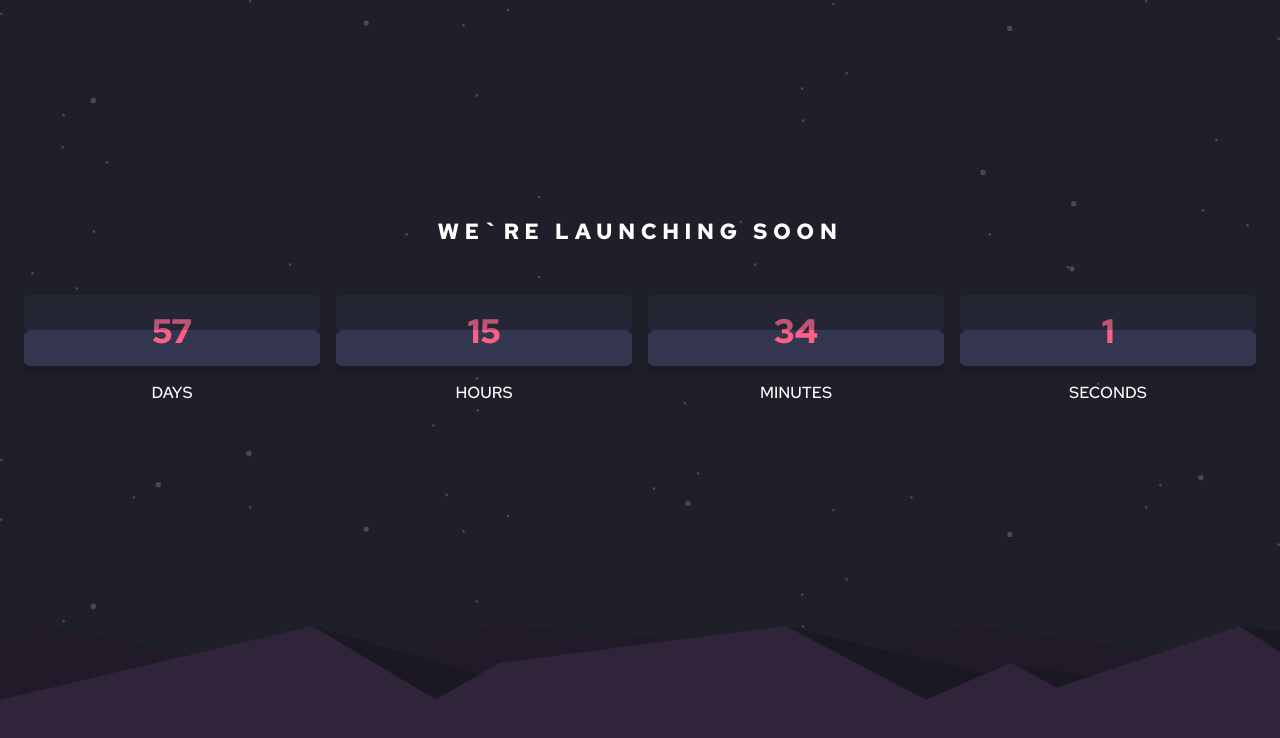
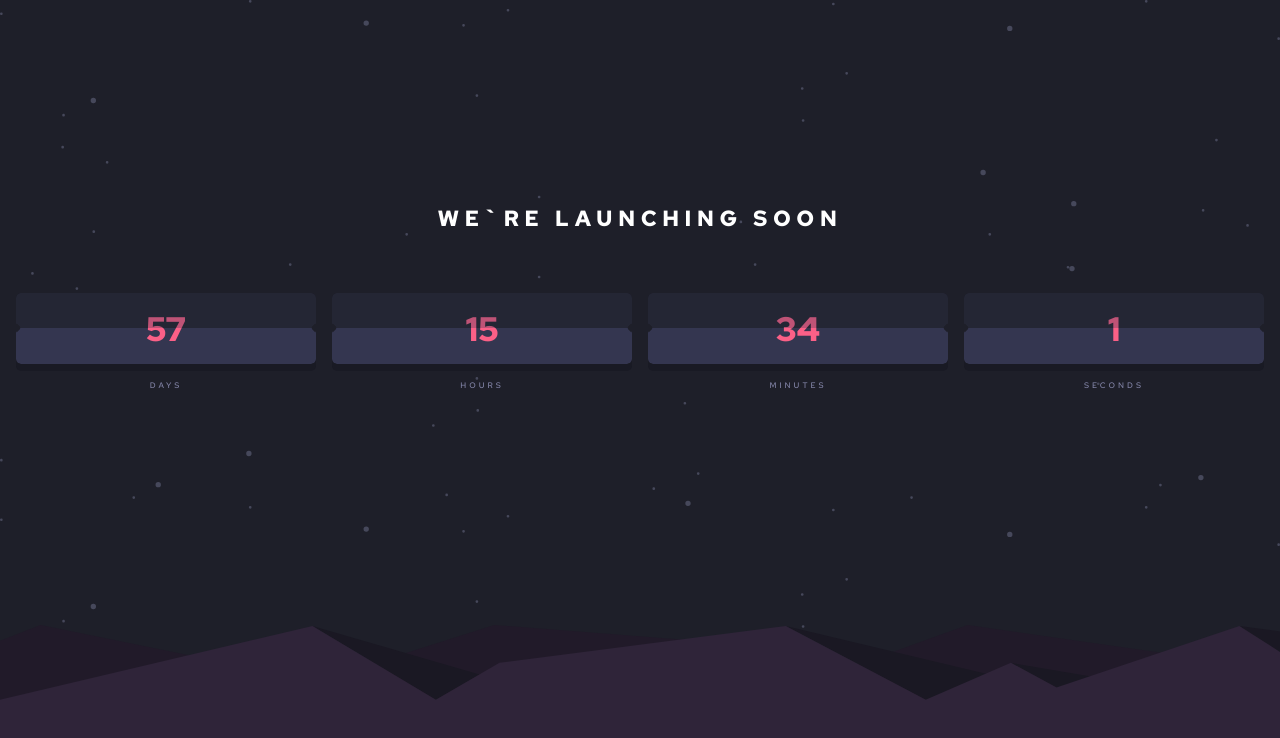
Before and after one commit to Mateeb11/launch-countdown-timer, a React (Vite) app: page / in a window 1280 px wide. Shown: the top 738 px of the page. Built offline with nearby package versions, Linux system fonts and the light colour scheme.

Commit message:
Styling countdown text

```diff
--- a/src/Components/Countdown/Countdown.module.scss
+++ b/src/Components/Countdown/Countdown.module.scss
@@ -1,7 +1,7 @@
 .container {
   position: absolute;
 
-  top: 23%;
+  top: 20%;
   left: 0;
   right: 0;
 
@@ -19,6 +19,6 @@
     justify-content: center;
     gap: 1em;
 
-    padding-inline: 1.5em;
+    padding-inline: 1em;
   }
 }
--- a/src/Components/Countdown/Number.jsx
+++ b/src/Components/Countdown/Number.jsx
@@ -7,7 +7,7 @@ export default function Number({ number, type }) {
       <div className={classes.numberContainer}>
         <p className={classes.number}>{number}</p>
       </div>
-      <p>{type}</p>
+      <p className={classes.countdownText}>{type}</p>
     </div>
   );
 }
--- a/src/Components/Countdown/Number.module.scss
+++ b/src/Components/Countdown/Number.module.scss
@@ -60,4 +60,12 @@
       border-radius: 5px;
     }
   }
+
+  .countdownText {
+    font-size: var(--fs-small);
+    font-weight: var(--fw-regular);
+    letter-spacing: 0.375em;
+
+    color: var(--grayish-blue);
+  }
 }
--- a/src/Components/Title/Title.module.scss
+++ b/src/Components/Title/Title.module.scss
@@ -1,5 +1,5 @@
 .title {
   font-size: var(--fs-semi-medium);
-  padding-block: 1.5em;
+  padding-block: 2em;
   letter-spacing: 0.25em;
 }
--- a/src/index.scss
+++ b/src/index.scss
@@ -19,6 +19,7 @@
 
   /// Body Copy
 
+  --fs-small: 8px;
   --fs-medium: 14px;
   --fs-semi-medium: 22px;
   --fs-large: 28px;
```
